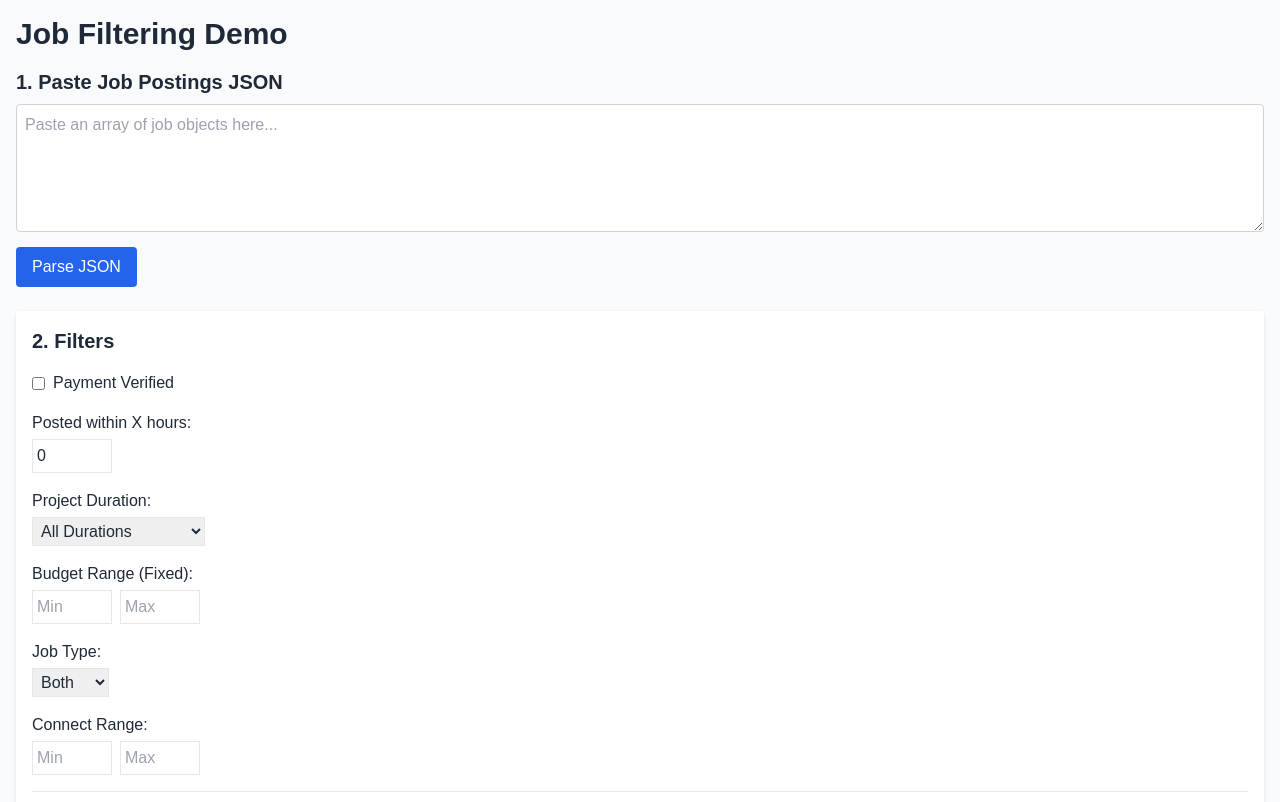
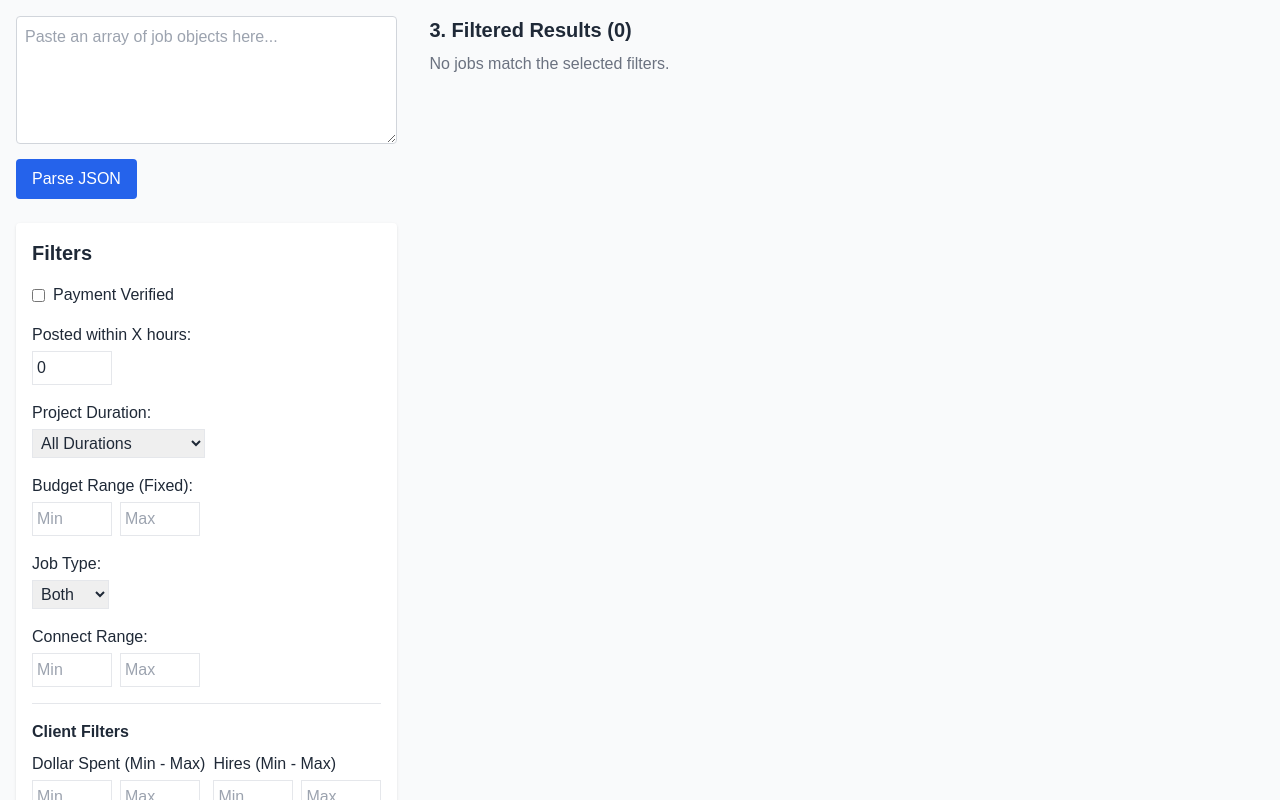
Before and after one commit to imtiaz993/upwork-analysis, a Next.js app: page / in a window 1280 px wide. Shown: the top 802 px of the page. Built offline with nearby package versions, Linux system fonts and the light colour scheme.

Commit message:
structure

```diff
--- a/src/app/Home/FiltersPanel.js
+++ b/src/app/Home/FiltersPanel.js
@@ -67,7 +67,7 @@ export default function FiltersPanel({ filters, setFilters, updateFilter }) {
 
   return (
     <div className="mb-6 bg-white p-4 rounded shadow">
-      <h2 className="text-xl font-semibold mb-4">2. Filters</h2>
+      <h2 className="text-xl font-semibold mb-4">Filters</h2>
 
       {/* Payment Verified */}
       <div className="flex items-center gap-2 mb-4">
--- a/src/app/Home/HomePage.js
+++ b/src/app/Home/HomePage.js
@@ -63,7 +63,7 @@ export default function HomePage() {
   // =====================
   const handleParseJson = () => {
     try {
-      const parsed = JSON.parse(jsonInput);
+      const parsed = JSON.parse(jsonInput).data.bestMatchJobsFeed.results;
       if (Array.isArray(parsed)) {
         const transformed = parsed.map((raw) => {
           const payStatus = raw.client?.paymentVerificationStatus === 1;
@@ -248,25 +248,24 @@ export default function HomePage() {
   // RENDER
   // =====================
   return (
-    <div className="min-h-screen p-4 bg-gray-50 text-gray-800">
-      <h1 className="text-3xl font-bold mb-4">Job Filtering Demo</h1>
-
-      {/* JSON Input */}
+    <div className="min-h-screen bg-gray-50 text-gray-800 flex">
+      <div className="max-h-dvh overflow-auto p-4">
         <JsonInput
           jsonInput={jsonInput}
           setJsonInput={setJsonInput}
           onParseJson={handleParseJson}
         />
 
-      {/* Filters Panel */}
         <FiltersPanel
           filters={filters}
           setFilters={setFilters}
           updateFilter={updateFilter}
         />
+      </div>
 
-      {/* Filtered Results */}
+      <div className="p-4">
         <FilteredJobsList filteredJobs={filteredJobs} />
+      </div>
     </div>
   );
 }
--- a/src/app/Home/JsonInput.js
+++ b/src/app/Home/JsonInput.js
@@ -3,7 +3,6 @@ import React from "react";
 export default function JsonInput({ jsonInput, setJsonInput, onParseJson }) {
   return (
     <div className="mb-6">
-      <h2 className="text-xl font-semibold mb-2">1. Paste Job Postings JSON</h2>
       <textarea
         className="w-full h-32 p-2 border border-gray-300 rounded"
         placeholder="Paste an array of job objects here..."
```
Lines whose indentation alone changed are shown as unchanged.
